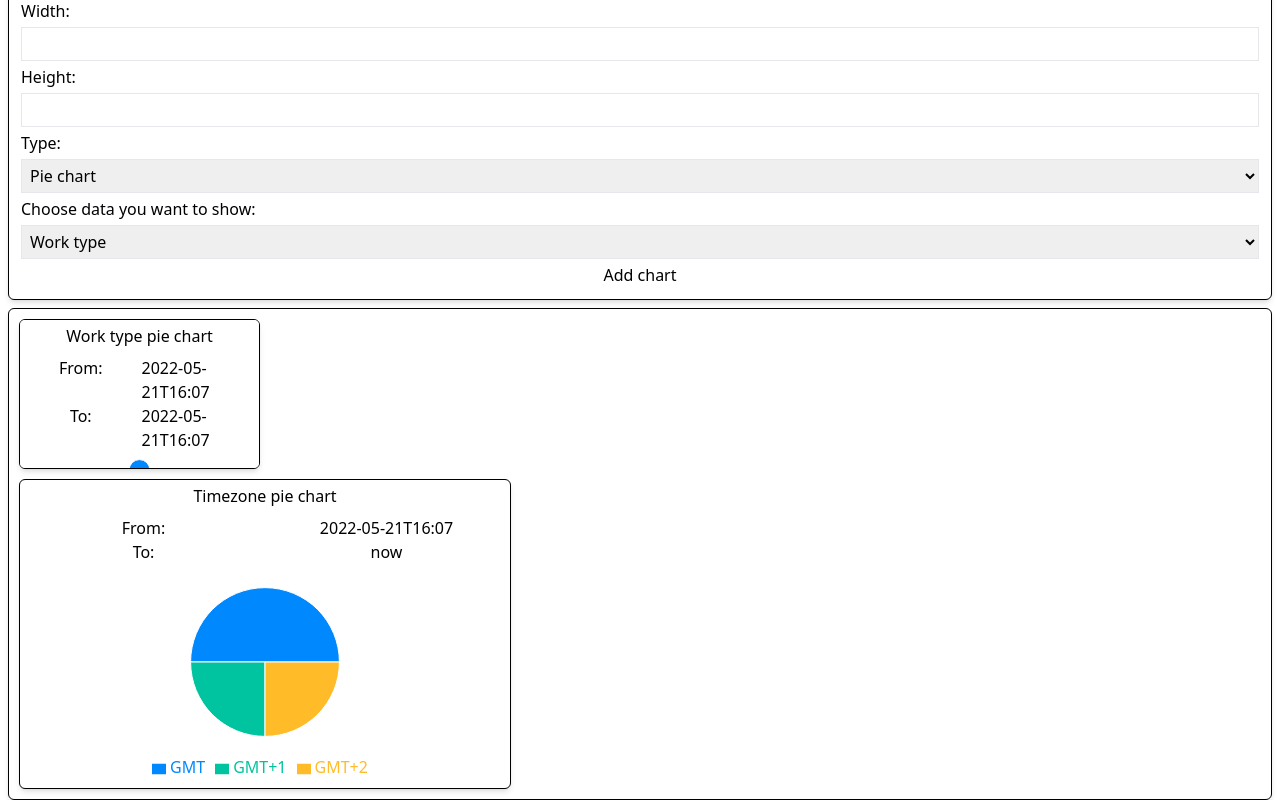
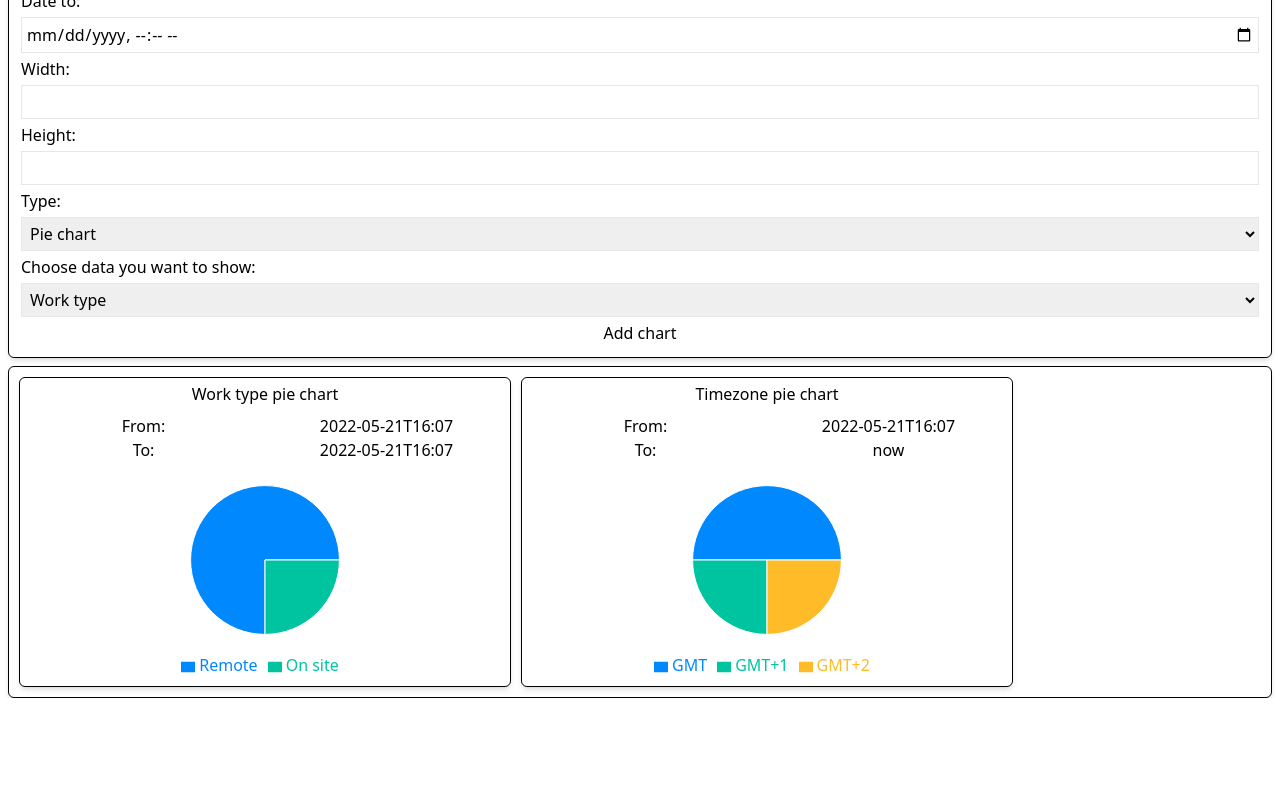
Before and after one commit to bijelic99/freelance-stats-frontend, a Next.js app: page /dashboard/create in a window 1280 px wide. Shown: the part 349-1149 px from the top of the page. After the commit the page ends 1047 px from the top, so only its background shows below. Built offline with nearby package versions, Linux system fonts and the light colour scheme.

Commit message:
Worked on chart form, dashboard placement

```diff
--- a/components/Dashboard.jsx
+++ b/components/Dashboard.jsx
@@ -21,8 +21,8 @@ const dbrd = {
             positionData: {
                 x: 0,
                 y: 0,
-                w: 1,
-                h: 1,
+                w: 2,
+                h: 2,
                 isResizable: false,
                 maxW: 4,
                 maxH: 4
@@ -40,8 +40,8 @@ const dbrd = {
                 { name: 'GMT+2', value: 25 }
             ],
             positionData: {
-                x: 0,
-                y: 2,
+                x: 2,
+                y: 0,
                 w: 2,
                 h: 2,
                 isResizable: false,
@@ -52,8 +52,36 @@ const dbrd = {
     ]
 }
 
+const columns = 5
+
+function getXY(charts, newChartWidth) {
+    const maxY = Math.max(...(charts.map(c => c.positionData.y)), 0)
+    const lastRow = charts.filter(c => c.positionData.y === maxY)
+    const maxX = Math.max(...(lastRow.map(c=>c.positionData.x)), 0)
+    const maxXElem = lastRow.find(c => c.positionData.x === maxX)
+    if(maxXElem) {
+        const possibleX = maxX + maxXElem.positionData.w
+        if((possibleX + newChartWidth) <= columns) {
+            return {x: possibleX, y: maxY}
+        }
+    }
+    return {x: 0, y: maxY + 1}
+}
+
 function dashboardReducerFunction(state, action) {
     switch (action.type) {
+        case 'addChart':
+            const {x, y} = getXY(state.charts, action.payload.positionData.w)
+            console.log(x, y)
+            const chart = {
+                ...action.payload,
+                positionData: {
+                    ...action.payload.positionData,
+                    x: x,
+                    y: y
+                }
+            }
+            return { ...state, charts: [...state.charts, chart ] }
         default:
             throw new Error(`Unsuported action '${action.type}'`)
     }
@@ -66,9 +94,9 @@ export default function Dashboard({ editMode }) {
     const [dashboard, dispatch] = useReducer(dashboardReducerFunction, dbrd)
 
     const chartRender = useCallback(
-        (chart) => {
+        (chart, i) => {
             return (
-                <div key={chart.id} data-grid={chart.positionData}>
+                <div key={i} data-grid={chart.positionData}>
                     {
                         chart.type === 'pie' && <PieChart chart={chart} editMode={editMode} />
                     }
@@ -77,18 +105,42 @@ export default function Dashboard({ editMode }) {
         }, [editMode]
     )
 
+    const addChart = useCallback(
+        (chart) => {
+            dispatch({ type: 'addChart', payload: chart })
+        }
+    )
+
     return (
         <>
-
             {
-                editMode && (
-                    <div className="border border-black rounded-md shadow-md p-1 mb-2">
-                        <ChartForm />
+                !editMode && (
+                    <div className="border border-black rounded-md shadow-md p-1 px-4 mb-2 flex flex-row justify-between">
+                        <div className="m-1">
+                            <h2 className="p-1">{dashboard.name}</h2>
+                        </div>
                     </div>
                 )
             }
+            {
+                editMode && (
+                    <>
+                        <form className="border border-black rounded-md shadow-md p-1 px-4 mb-2 flex flex-row justify-between">
+                            <div className="m-1 flex">
+                                <input className="p-1" type='text' defaultValue={dashboard.name} />
+                            </div>
+                            <div className="flex flex-row gap-2">
+                                <button type="submit">Save changes</button>
+                            </div>
+                        </form>
+                        <div className="border border-black rounded-md shadow-md p-1 mb-2">
+                            <ChartForm addChart={addChart} />
+                        </div>
+                    </>
+                )
+            }
             <div className="border border-black rounded-md shadow-md" ref={dashboardRef}>
-                <GridLayout className="layout" cols={5} width={dashboardBounds.width}>
+                <GridLayout className="layout" cols={columns} width={dashboardBounds.width}>
                     {
                         dashboard.charts.map(chartRender)
                     }
--- a/components/chartForm/ChartForm.jsx
+++ b/components/chartForm/ChartForm.jsx
@@ -4,10 +4,32 @@ import InitialChartForm from "./InitialChartForm";
 import {PieChartForm} from "./PieChartForm";
 import charts from "../../staticValues/charts";
 
+function chartFromForm(chartForm) {
+    switch (chartForm.chartType) {
+        case 'pie':
+            return {
+                name: chartForm.name,
+                type: chartForm.chartType,
+                dateFrom: chartForm.dateFrom,
+                dateTo: chartForm.toNow ? null : chartForm.dateTo,
+                data: [],
+                positionData: {
+                    w: Number.parseInt(chartForm.width),
+                    h: Number.parseInt(chartForm.height),
+                    isResizable: false,
+                    maxW: 4,
+                    maxH: 4
+                }
+            }
+        default:
+            throw new Error(`Unsupported chartType: ${chartForm.chartType}`)
+    }
+}
+
 function chartReducerFunction(state, action) {
     switch (action.type) {
         case 'FORM_SUBMIT':
-            return { isSubmited: true, chart: { ...state.chart, ...action.payload } }
+            return { isSubmited: true, chart: chartFromForm(action.payload) }
         case 'FORM_RESET':
             return { isSubmited: false, chart: {} }
         default:
@@ -15,10 +37,10 @@ function chartReducerFunction(state, action) {
     }
 }
 
-export default function ChartForm() {
+export default function ChartForm({ addChart }) {
     const [chartForm, dispatch] = useReducer(chartReducerFunction, { isSubmited: false, chart: {} })
 
-    const { register, handleSubmit, watch, unregister } = useForm();
+    const { register, handleSubmit, watch, unregister, reset } = useForm();
 
     const [lastChartType, setLastChartType] = useState(charts[0].id)
 
@@ -29,14 +51,19 @@ export default function ChartForm() {
         }, [dispatch, chartForm]
     )
 
+    const resetChart = useCallback(() => {
+        dispatch({ type: 'FORM_RESET' })
+        reset()
+    }, [dispatch, reset])
+
     useEffect(
         () => {
             if (chartForm.isSubmited) {
-                dispatch({ type: 'FORM_RESET' })
-                console.debug("Submited form")
+                addChart(chartForm.chart)
+                resetChart()
                 console.debug(chartForm)
             }
-        }, [chartForm.isSubmited]
+        }, [chartForm.isSubmited, resetChart]
     )
 
     const pieChartRef = useRef()
```
